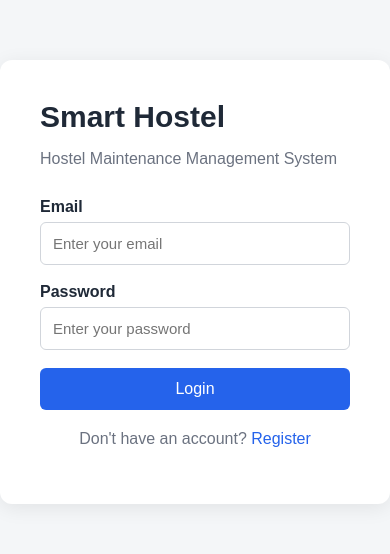
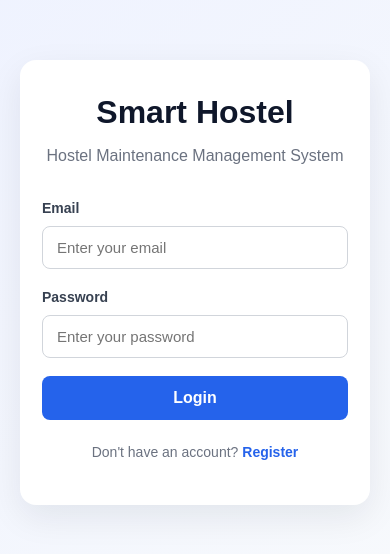
Before and after one commit to ananyananyananya/hostel-management-system, a React app in the folder frontend/: page / in a window 390 px wide. Shown: the part 140-694 px from the top of the page. Built offline with nearby package versions, Linux system fonts and the light colour scheme; the HTML template or start-up script is replaced by a standard one.

Commit message:
UI changes

```diff
--- a/frontend/src/App.css
+++ b/frontend/src/App.css
@@ -2,38 +2,50 @@
   box-sizing: border-box;
 }
 
+html {
+  scroll-behavior: smooth;
+}
+
 body {
   margin: 0;
-  font-family: Arial, sans-serif;
+  font-family: Arial, Helvetica, sans-serif;
   background: #f4f6f8;
   color: #1f2937;
+  line-height: 1.5;
 }
 
-/* LOGIN */
+/* ---------------- LOGIN ---------------- */
 
 .login-page {
   min-height: 100vh;
   display: flex;
   justify-content: center;
   align-items: center;
+  padding: 20px;
+  background: linear-gradient(135deg, #eef2ff, #f8fafc);
 }
 
 .login-box {
-  width: 400px;
+  width: 100%;
+  max-width: 420px;
   background: white;
   padding: 40px;
-  border-radius: 12px;
-  box-shadow: 0 4px 20px rgba(0, 0, 0, 0.08);
+  border-radius: 16px;
+  box-shadow: 0 12px 35px rgba(15, 23, 42, 0.08);
 }
 
 .login-box h1 {
   margin: 0;
-  font-size: 30px;
+  font-size: 32px;
+  color: #0f172a;
+  text-align: center;
 }
 
 .subtitle {
   color: #6b7280;
+  margin-top: 8px;
   margin-bottom: 30px;
+  text-align: center;
 }
 
 .form-group {
@@ -42,41 +54,72 @@ body {
 
 .form-group label {
   display: block;
-  margin-bottom: 6px;
-  font-weight: bold;
+  margin-bottom: 7px;
+  font-size: 14px;
+  font-weight: 600;
+  color: #374151;
 }
 
-.form-group input {
+.form-group input,
+.form-group select,
+.form-group textarea {
   width: 100%;
-  padding: 12px;
+  padding: 12px 14px;
   border: 1px solid #d1d5db;
-  border-radius: 6px;
+  border-radius: 8px;
   font-size: 15px;
+  font-family: inherit;
+  background: white;
+  transition: border-color 0.2s ease, box-shadow 0.2s ease;
+}
+
+.form-group input:focus,
+.form-group select:focus,
+.form-group textarea:focus {
+  outline: none;
+  border-color: #2563eb;
+  box-shadow: 0 0 0 3px rgba(37, 99, 235, 0.12);
 }
 
 .login-box button {
   width: 100%;
-  padding: 12px;
+  padding: 13px;
   background: #2563eb;
   color: white;
   border: none;
-  border-radius: 6px;
+  border-radius: 8px;
   font-size: 16px;
+  font-weight: 600;
   cursor: pointer;
+  transition: background 0.2s ease, transform 0.15s ease;
+}
+
+.login-box button:hover {
+  background: #1d4ed8;
+}
+
+.login-box button:active {
+  transform: scale(0.99);
 }
 
 .register-text {
   text-align: center;
   color: #6b7280;
-  margin-top: 20px;
+  margin-top: 22px;
+  font-size: 14px;
 }
 
 .register-text span {
   color: #2563eb;
   cursor: pointer;
+  font-weight: 600;
 }
 
-/* NAVBAR */
+.register-text span:hover {
+  text-decoration: underline;
+}
+
+/* ---------------- NAVBAR ---------------- */
 
 .navbar {
   height: 70px;
@@ -86,11 +129,15 @@ body {
   justify-content: space-between;
   align-items: center;
   border-bottom: 1px solid #e5e7eb;
+  position: sticky;
+  top: 0;
+  z-index: 10;
 }
 
 .navbar h1 {
   margin: 0;
   font-size: 22px;
+  color: #0f172a;
 }
 
 .logout-button {
@@ -98,37 +145,53 @@ body {
   background: #ef4444;
   color: white;
   border: none;
-  border-radius: 6px;
+  border-radius: 7px;
   cursor: pointer;
+  font-weight: 600;
+  transition: background 0.2s ease;
 }
 
-/* DASHBOARD */
+.logout-button:hover {
+  background: #dc2626;
+}
+
+/* ---------------- DASHBOARD ---------------- */
 
 .dashboard-content {
   max-width: 1100px;
   margin: 40px auto;
-  padding: 0 30px;
+  padding: 0 30px 40px;
 }
 
 .dashboard-content h2 {
-  font-size: 28px;
+  font-size: 30px;
   margin-bottom: 5px;
+  color: #0f172a;
 }
 
 .dashboard-subtitle {
   color: #6b7280;
+  margin-top: 0;
 }
 
 .welcome-card {
   background: white;
   padding: 30px;
   margin: 30px 0;
-  border-radius: 10px;
-  box-shadow: 0 2px 10px rgba(0, 0, 0, 0.05);
+  border-radius: 14px;
+  box-shadow: 0 4px 18px rgba(15, 23, 42, 0.05);
+  border: 1px solid #eef2f7;
 }
 
 .welcome-card h3 {
   margin-top: 0;
+  margin-bottom: 8px;
+  font-size: 22px;
+}
+
+.welcome-card p {
+  color: #6b7280;
+  margin-bottom: 20px;
 }
 
 .primary-button {
@@ -136,68 +199,144 @@ body {
   background: #2563eb;
   color: white;
   border: none;
-  border-radius: 6px;
+  border-radius: 8px;
   cursor: pointer;
   font-size: 15px;
+  font-weight: 600;
+  transition: background 0.2s ease, transform 0.15s ease;
 }
 
-.empty-state {
-  background: white;
-  padding: 30px;
-  border-radius: 10px;
-  color: #6b7280;
+.primary-button:hover {
+  background: #1d4ed8;
 }
 
-/* COMPLAINT FORM */
-
-.complaint-form {
-  background: white;
-  padding: 30px;
-  border-radius: 10px;
-  margin-top: 25px;
-  box-shadow: 0 2px 10px rgba(0, 0, 0, 0.05);
+.primary-button:active {
+  transform: scale(0.98);
 }
 
-.complaint-form .form-group {
-  margin-bottom: 20px;
+/* ---------------- STAT CARDS ---------------- */
+
+.stats-grid {
+  display: grid;
+  grid-template-columns: repeat(4, 1fr);
+  gap: 18px;
+  margin: 30px 0;
 }
 
-.complaint-form input,
-.complaint-form select,
-.complaint-form textarea {
-  width: 100%;
-  padding: 12px;
-  border: 1px solid #d1d5db;
-  border-radius: 6px;
-  font-size: 15px;
-  font-family: inherit;
+.stat-card {
+  background: white;
+  padding: 22px;
+  border-radius: 12px;
+  border: 1px solid #eef2f7;
+  box-shadow: 0 3px 12px rgba(15, 23, 42, 0.04);
 }
 
-.complaint-form textarea {
-  resize: vertical;
+.stat-card h3 {
+  margin: 0;
+  font-size: 30px;
+  color: #0f172a;
 }
 
-/* COMPLAINT CARDS */
+.stat-card p {
+  margin: 5px 0 0;
+  color: #6b7280;
+  font-size: 14px;
+}
 
-.complaints-list {
-  display: flex;
-  flex-direction: column;
-  gap: 15px;
+/* ---------------- COMPLAINTS ---------------- */
+
+.complaints-section {
+  margin-top: 35px;
+}
+
+.complaints-section h3 {
+  margin-bottom: 15px;
 }
 
 .complaint-card {
   background: white;
   padding: 20px;
   border-radius: 10px;
-  border-left: 5px solid #2563eb;
-  box-shadow: 0 2px 10px rgba(0, 0, 0, 0.05);
+  border: 1px solid #e5e7eb;
+  margin-bottom: 14px;
+  display: flex;
+  justify-content: space-between;
+  gap: 20px;
+  align-items: center;
 }
 
-.complaint-card h3 {
-  margin-top: 0;
+.complaint-card h4 {
+  margin: 0 0 6px;
 }
 
 .complaint-card p {
-  margin: 7px 0;
-  color: #4b5563;
+  margin: 0;
+  color: #6b7280;
+  font-size: 14px;
 }
+
+.status-badge {
+  display: inline-block;
+  padding: 6px 10px;
+  border-radius: 999px;
+  font-size: 12px;
+  font-weight: 600;
+}
+
+.status-open {
+  background: #fee2e2;
+  color: #b91c1c;
+}
+
+.status-progress {
+  background: #fef3c7;
+  color: #92400e;
+}
+
+.status-resolved {
+  background: #dcfce7;
+  color: #166534;
+}
+
+/* ---------------- EMPTY STATE ---------------- */
+
+.empty-state {
+  background: white;
+  padding: 35px;
+  border-radius: 12px;
+  color: #6b7280;
+  text-align: center;
+  border: 1px dashed #cbd5e1;
+}
+
+/* ---------------- RESPONSIVE ---------------- */
+
+@media (max-width: 900px) {
+  .stats-grid {
+    grid-template-columns: repeat(2, 1fr);
+  }
+}
+
+@media (max-width: 600px) {
+  .navbar {
+    padding: 0 20px;
+  }
+
+  .dashboard-content {
+    padding: 0 18px 30px;
+    margin-top: 25px;
+  }
+
+  .stats-grid {
+    grid-template-columns: 1fr;
+  }
+
+  .complaint-card {
+    flex-direction: column;
+    align-items: flex-start;
+  }
+
+  .login-box {
+    padding: 28px 22px;
+  }
+}
--- a/frontend/src/App.jsx
+++ b/frontend/src/App.jsx
@@ -1,8 +1,8 @@
 import { useState } from "react";
 
-import Login from "./pages/Login";
-import StudentDashboard from "./pages/StudentDashboard";
-import RaiseComplaint from "./pages/RaiseComplaint";
+import Login from "./pages/login";
+import StudentDashboard from "./pages/studentdashboard";
+import RaiseComplaint from "./pages/raisecomplaint";
 
 import "./App.css";
 
```
Also changed, not shown: frontend/src/pages/wardendashboard.jsx (added).
